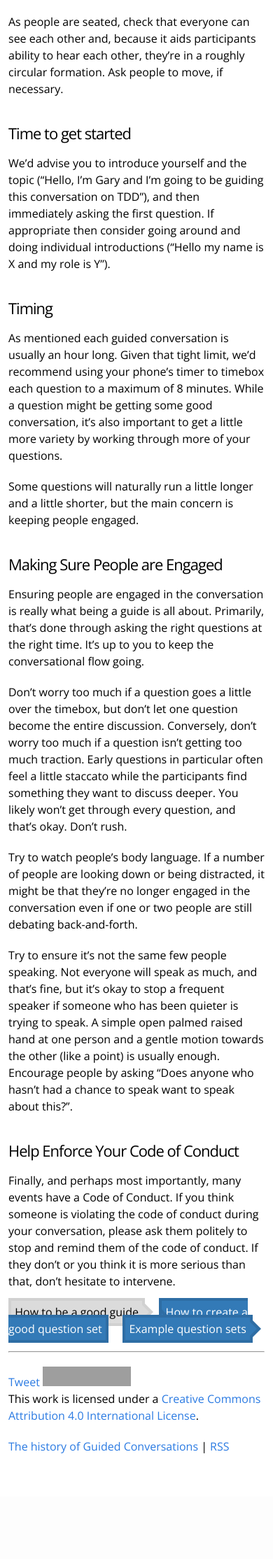
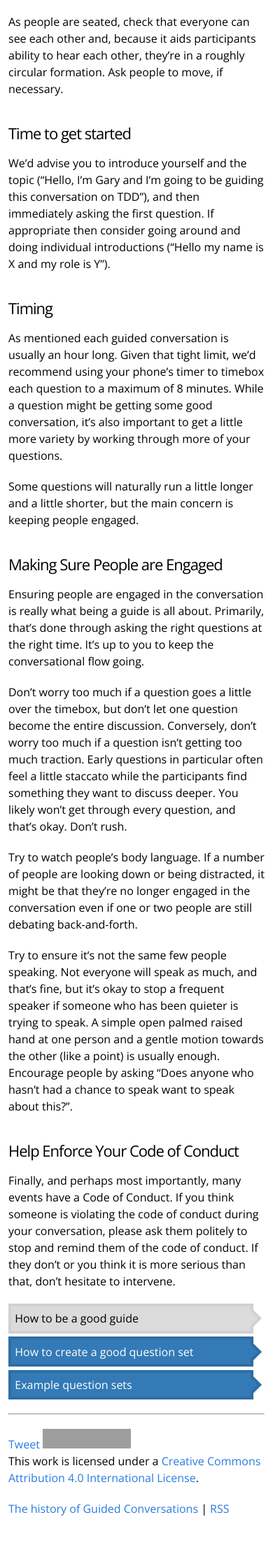
Before and after one commit to codecraftuk/www.guidedconversations.org, a Jekyll site: the page built from how_to_be_a_good_guide.html, in a window 390 px wide. Shown: the part 768-2996 px from the top of the page at 70% size. Built offline with Jekyll 4.4.1, drawn with Linux system fonts in a browser that asks for light colours; comment, search, counter and statistics services are not loaded; before the commit the page ends 2907 px from its top, so only the background shows below that; grey boxes are pictures that could not be loaded.

Commit message:
fix menu css on mobile

```diff
--- a/_sass/_arrows.scss
+++ b/_sass/_arrows.scss
@@ -79,3 +79,11 @@ a.arrow_box:visited {
     border-width: 16px;
     margin-top: -16px;
 }
+
+
+@media (max-width: 780px) {
+  .active_arrow_box, .arrow_box {
+    display: block;
+    margin-bottom: 0.3em;
+  }
+}
```
